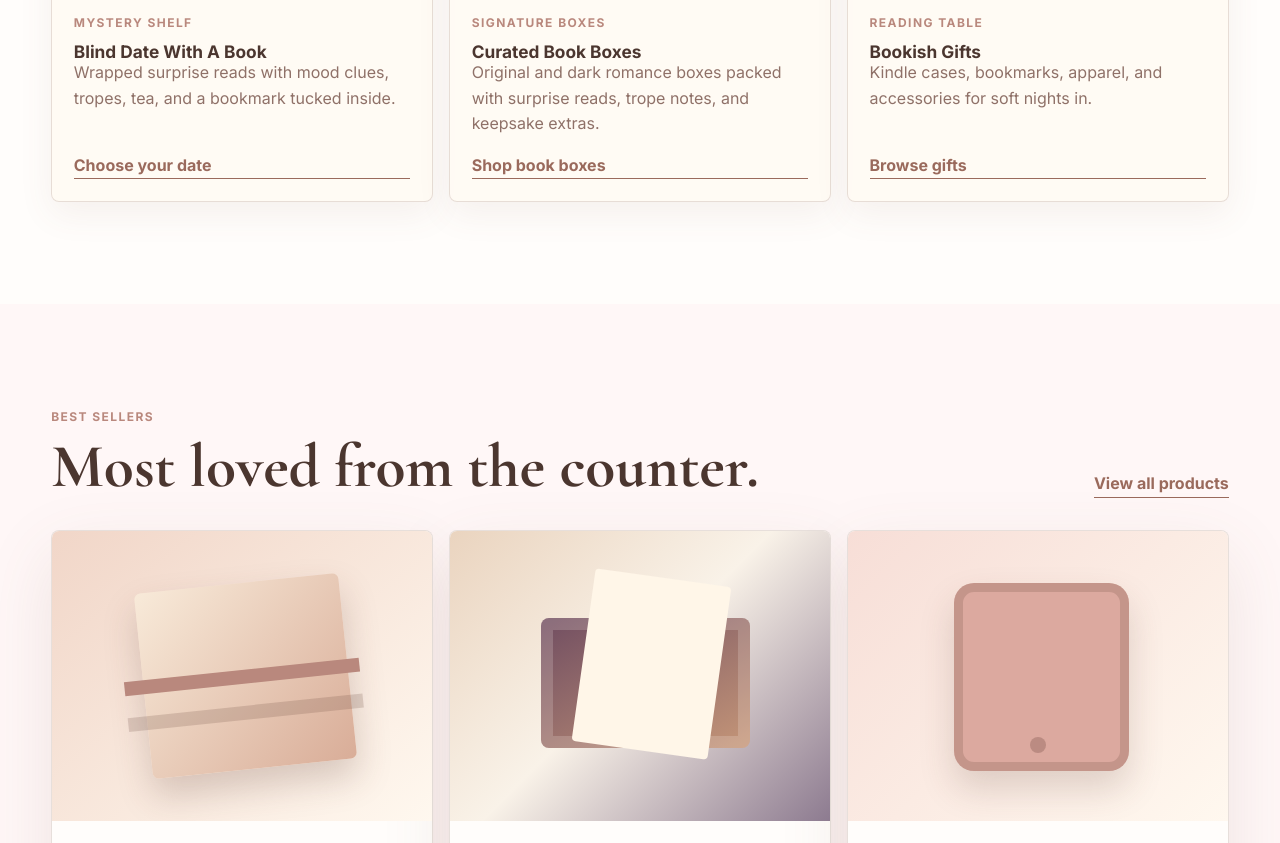
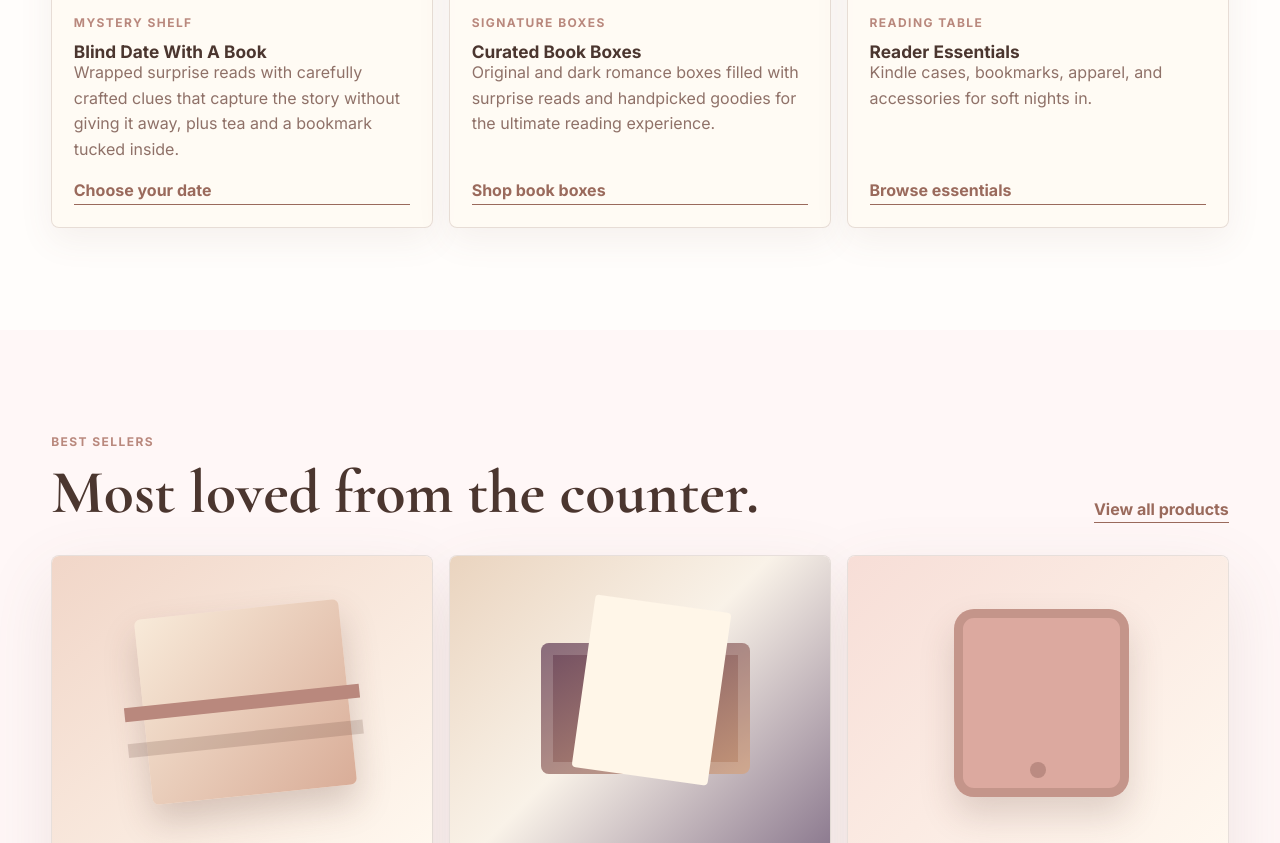
Before and after one commit to chloecook931-sys/whisper-and-flame, a plain HTML site: page index.html in a window 1280 px wide. Shown: the part 1462-2305 px from the top of the page. Drawn offline with nearby package versions, Linux system fonts and the light colour scheme.

Commit message:
Add files via upload

```diff
--- a/index.html
+++ b/index.html
@@ -54,7 +54,7 @@
             <div>
               <p class="product-kicker">Mystery shelf</p>
               <h3>Blind Date With A Book</h3>
-              <p>Wrapped surprise reads with mood clues, tropes, tea, and a bookmark tucked inside.</p>
+              <p>Wrapped surprise reads with carefully crafted clues that capture the story without giving it away, plus tea and a bookmark tucked inside.</p>
             </div>
             <a class="text-link" href="product.html">Choose your date</a>
           </article>
@@ -63,7 +63,7 @@
             <div>
               <p class="product-kicker">Signature boxes</p>
               <h3>Curated Book Boxes</h3>
-              <p>Original and dark romance boxes packed with surprise reads, trope notes, and keepsake extras.</p>
+              <p>Original and dark romance boxes filled with surprise reads and handpicked goodies for the ultimate reading experience.</p>
             </div>
             <a class="text-link" href="shop.html">Shop book boxes</a>
           </article>
@@ -71,10 +71,10 @@
             <div class="collection-visual reading-kit" aria-hidden="true"></div>
             <div>
               <p class="product-kicker">Reading table</p>
-              <h3>Bookish Gifts</h3>
+              <h3>Reader Essentials</h3>
               <p>Kindle cases, bookmarks, apparel, and accessories for soft nights in.</p>
             </div>
-            <a class="text-link" href="shop.html">Browse gifts</a>
+            <a class="text-link" href="shop.html">Browse essentials</a>
           </article>
         </div>
       </section>
```
